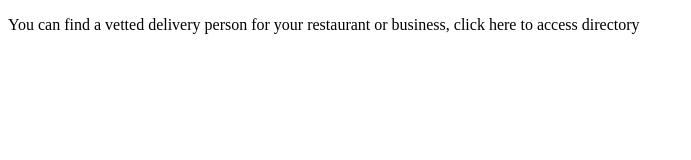
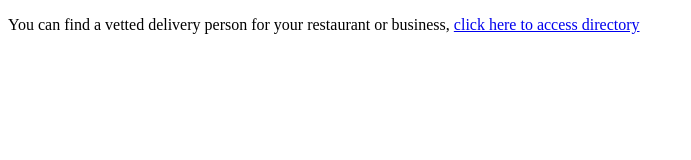
Before and after one commit to adriansap/ddh, a website: page managers.html in a window 1280 px wide. Shown: the whole page, without its empty margins (0-691 px from the left). Drawn offline with Linux system fonts and the light colour scheme.

Commit message:
added employee directory heroku link

```diff
--- a/managers.html
+++ b/managers.html
@@ -16,7 +16,8 @@
 </head>
 
 <body>
-    <p>You can find a vetted delivery person for your restaurant or business, click here to access directory</p>
+    <p>You can find a vetted delivery person for your restaurant or business, <a
+            href="https://react-employee-directory-as.herokuapp.com/List">click here to access directory</a></p>
     <!--[if lt IE 7]>
             <p class="browsehappy">You are using an <strong>outdated</strong> browser. Please <a href="#">upgrade your browser</a> to improve your experience.</p>
         <![endif]-->
```
